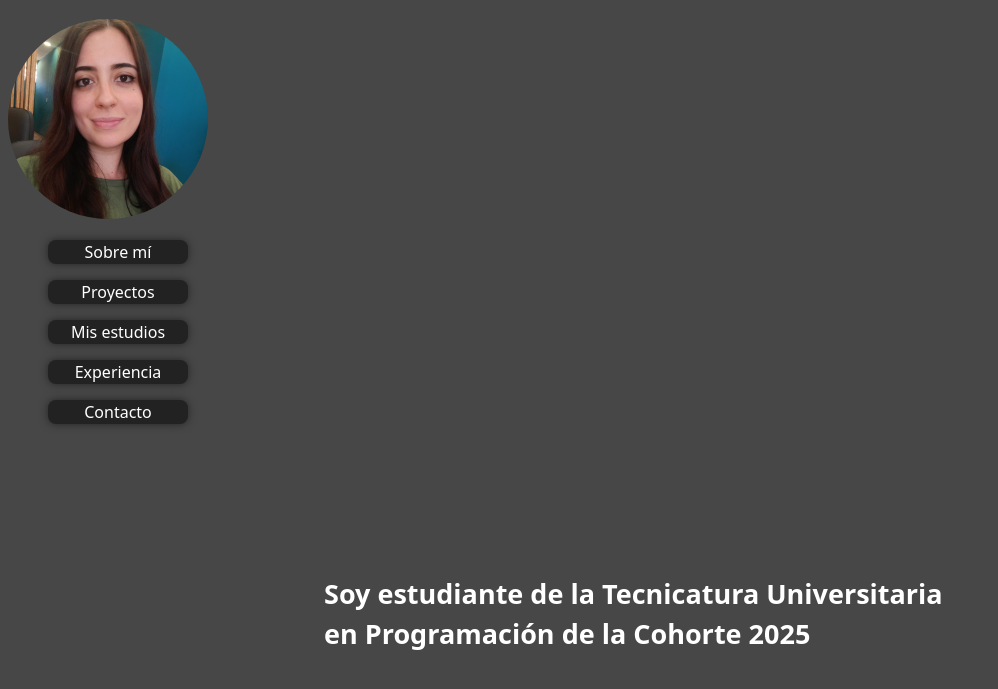
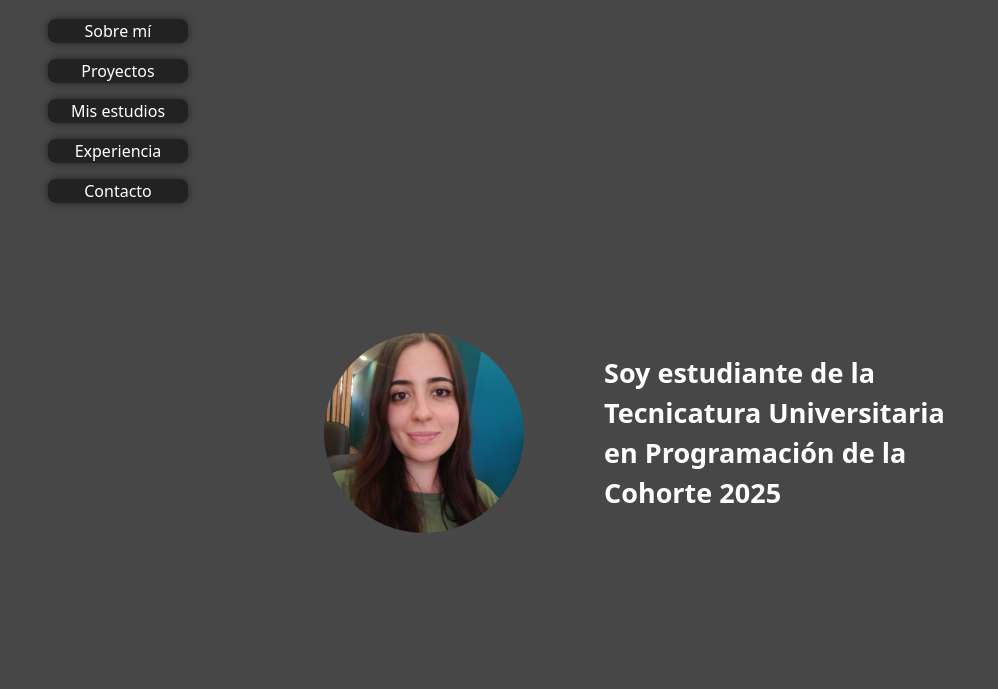
Before and after one commit to rocio2102/Portafolio-individual, a plain HTML site: page index.html in a window 1280 px wide. Shown: the part 67-756 px from the top of the page, without its empty margins (0-998 px from the left). Drawn offline with Linux system fonts and the light colour scheme.

Commit message:
arreglos

```diff
--- a/Css/styles.css
+++ b/Css/styles.css
@@ -39,9 +39,8 @@ a {
   color: white;
 }
 
-img {
-  width: 200px;
-  border-radius: 100px;
+.img-perfil {
+  border-radius: 100%;
 }
 
 .sobremi {
@@ -57,6 +56,8 @@ img {
   line-height: 2.5rem;
   font-size: large;
   color: black;
+  gap: 5rem;
+  align-items: center;
 }
 
 @media (max-width: 767px) {
@@ -74,5 +75,6 @@ img {
     margin-top: 1rem;
     line-height: 2.5rem;
     font-size: small;
+    flex-direction: column;
   }
 }
--- a/index.html
+++ b/index.html
@@ -19,7 +19,6 @@
   <body>
     <header>
       <h1>Rocio Lucero</h1>
-      <img src="rocio-perfil.jpg" alt="foto perfil" />
       <nav>
         <ul class="navigation">
           <li><a href="#sobremi">Sobre mí</a></li>
@@ -33,6 +32,13 @@
     <main>
       <section class="sobremi">
         <article class="container-sobremi">
+          <img
+            class="img-perfil"
+            src="rocio-perfil.jpg"
+            alt="foto perfil"
+            width="200"
+            height="200"
+          />
           <h2>
             Soy estudiante de la Tecnicatura Universitaria en Programación de la
             Cohorte 2025
```
